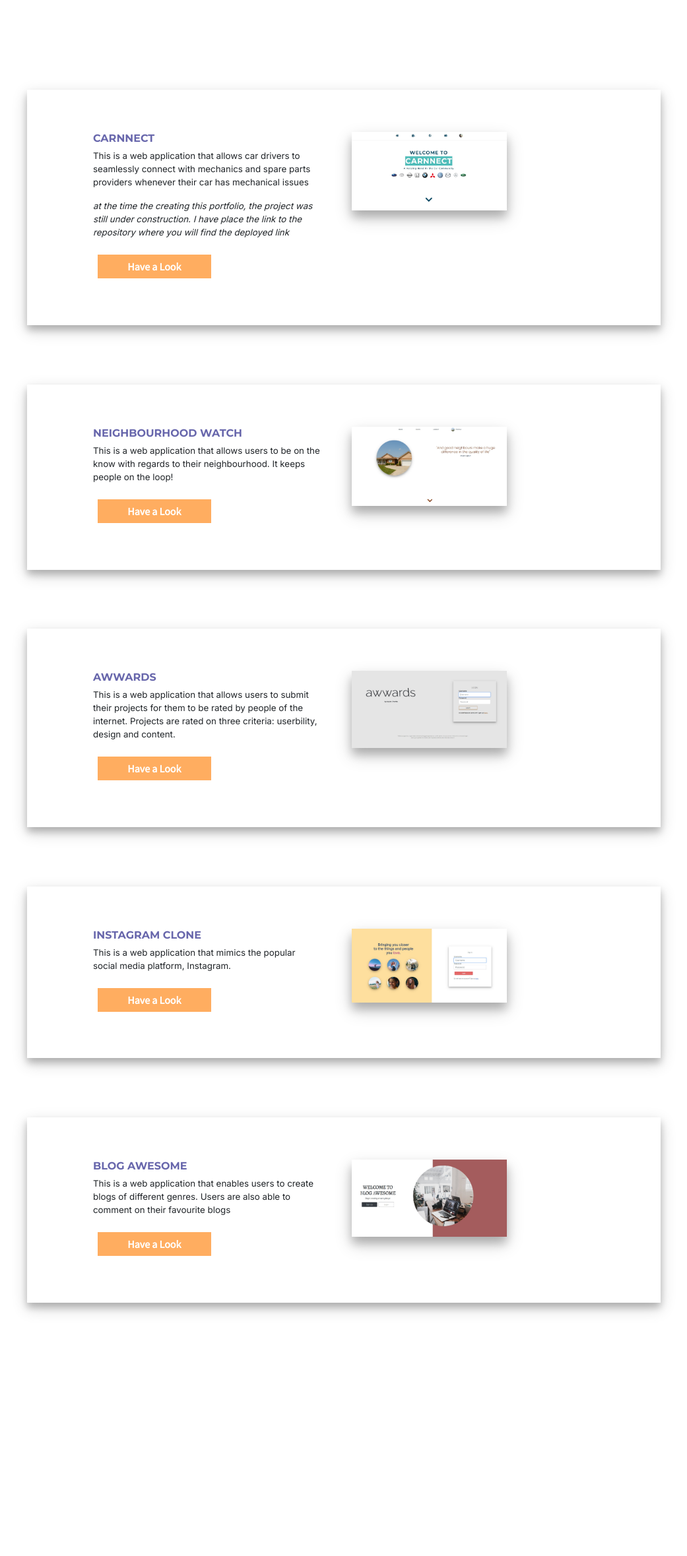
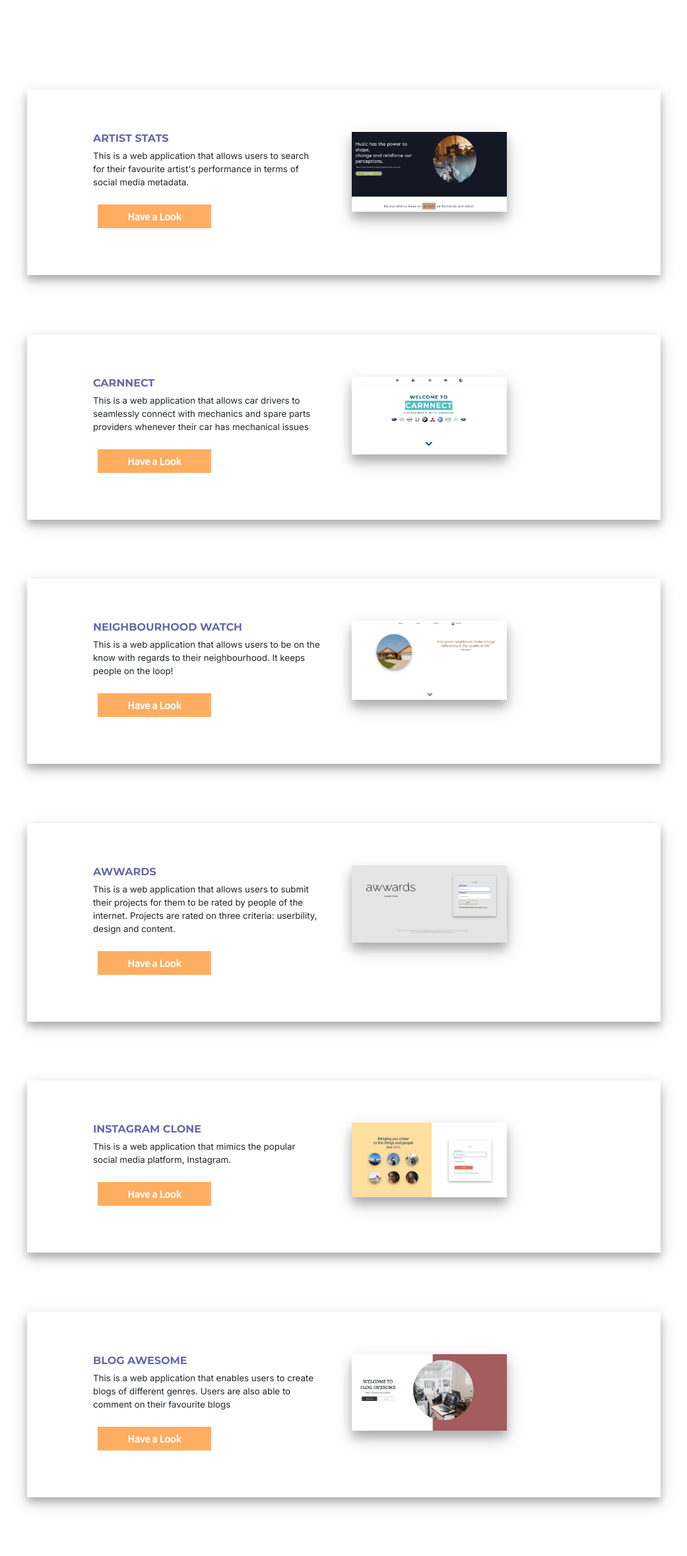
Before and after one commit to MwitaChacha/portfolio, a Django app: page /projects in a window 1280 px wide. Shown: the part 147-2506 px from the top of the page at 66% size, without its empty margins (119-1160 px from the left). Before the commit the page ends 2138 px from the top, so only its background shows below. Run offline with Django 4.2, Linux system fonts and the light colour scheme; some libraries are stand-ins or nearby versions; some web fonts are replaced.

Commit message:
Deployment

```diff
--- a/portapp/templates/index.html
+++ b/portapp/templates/index.html
@@ -30,7 +30,7 @@
 
         <div class="col-lg-6 col-md-6 col-sm-12">
 
-            <img class="my-pic" src="{% static "images/DSC_0039.jpg" %}" alt="">
+            <img class="my-pic" src="{% static "images/circular-blue.png" %}" alt="">
         </div>
         <div class="col-lg-6 col-md-6 col-sm-12">
             <div class="container mt-5 p-2">
--- a/portapp/templates/projects.html
+++ b/portapp/templates/projects.html
@@ -9,11 +9,29 @@
     <div class="row port-section">
         <div class="col-lg-6 col-md-6 col-sm-12">
             <div class="container">
+                <h6>ARTIST STATS</h6>
+                <p>This is a web application that allows users to search for their favourite artist's performance in
+                    terms of social media metadata.
+                </p>
+
+                <a target="_blank" href="https://artiststats-by-chacha.herokuapp.com/"><button
+                        class="btn btn-primary">Have a
+                        Look</button></a>
+            </div>
+        </div>
+        <div class="col-lg-6 col-md-6 col-sm-12">
+            <img class="port-pic" src="{% static "images/stats.jpg" %}" alt="">
+        </div>
+    </div>
+        <div class="row port-section">
+            <div class="col-lg-6 col-md-6 col-sm-12">
+                <div class="container">
                     <h6>CARNNECT</h6>
                     <p>This is a web application that allows car drivers to seamlessly connect with mechanics and spare
                         parts providers whenever their car has mechanical issues</p>
-                    <em><p>at the time the creating this portfolio, the project was still under construction. I have place the link to the repository where you will find the deployed link</p></em>
-                <a target="_blank"  href="https://github.com/MwitaChacha/carnnect"><button class="btn btn-primary">Have a Look</button></a>
+
+                    <a target="_blank" href="https://carnnect.herokuapp.com/"><button class="btn btn-primary">Have a
+                            Look</button></a>
                 </div>
             </div>
             <div class="col-lg-6 col-md-6 col-sm-12">
@@ -24,9 +42,12 @@
             <div class="col-lg-6 col-md-6 col-sm-12">
                 <div class="container">
                     <h6>NEIGHBOURHOOD WATCH</h6>
-                <p>This is a web application that allows users to be on the know with regards to their neighbourhood. It
+                    <p>This is a web application that allows users to be on the know with regards to their
+                        neighbourhood. It
                         keeps people on the loop!</p>
-                <a target="_blank"  href="https://neighbour-watch.herokuapp.com/"><button class="btn btn-primary">Have a Look</button></a>
+                    <a target="_blank" href="https://neighbour-watch.herokuapp.com/"><button
+                            class="btn btn-primary">Have a
+                            Look</button></a>
                 </div>
             </div>
             <div class="col-lg-6 col-md-6 col-sm-12">
@@ -37,9 +58,13 @@
             <div class="col-lg-6 col-md-6 col-sm-12">
                 <div class="container">
                     <h6>AWWARDS</h6>
-                <p>This is a web application that allows users to submit their projects for them to be rated by people of the internet. Projects are rated on three criteria: userbility, design and content.
+                    <p>This is a web application that allows users to submit their projects for them to be rated by
+                        people
+                        of the internet. Projects are rated on three criteria: userbility, design and content.
                     </p>
-                <a target="_blank"  href="https://awwards-chacha.herokuapp.com/"><button class="btn btn-primary">Have a Look</button></a>
+                    <a target="_blank" href="https://awwards-chacha.herokuapp.com/"><button class="btn btn-primary">Have
+                            a
+                            Look</button></a>
                 </div>
             </div>
             <div class="col-lg-6 col-md-6 col-sm-12">
@@ -52,7 +77,8 @@
                     <h6>INSTAGRAM CLONE</h6>
                     <p>This is a web application that mimics the popular social media platform, Instagram.
                     </p>
-                <a target="_blank" href="https://instagram-clone-chacha.herokuapp.com/"><button class="btn btn-primary">Have a Look</button></a>
+                    <a target="_blank" href="https://instagram-clone-chacha.herokuapp.com/"><button
+                            class="btn btn-primary">Have a Look</button></a>
                 </div>
             </div>
             <div class="col-lg-6 col-md-6 col-sm-12">
@@ -63,9 +89,13 @@
             <div class="col-lg-6 col-md-6 col-sm-12">
                 <div class="container">
                     <h6>BLOG AWESOME</h6>
-                <p>This is a web application that enables users to create blogs of different genres. Users are also able to comment on their favourite blogs
+                    <p>This is a web application that enables users to create blogs of different genres. Users are also
+                        able
+                        to comment on their favourite blogs
                     </p>
-                <a target="_blank" href="https://blogawesomechacha.herokuapp.com/"><button class="btn btn-primary">Have a Look</button></a>
+                    <a target="_blank" href="https://blogawesomechacha.herokuapp.com/"><button
+                            class="btn btn-primary">Have
+                            a Look</button></a>
                 </div>
             </div>
             <div class="col-lg-6 col-md-6 col-sm-12">
```
Also changed, not shown: static/images/circular-blue.png (added), static/images/stats.jpg (added). Lines whose indentation alone changed are shown as unchanged.
